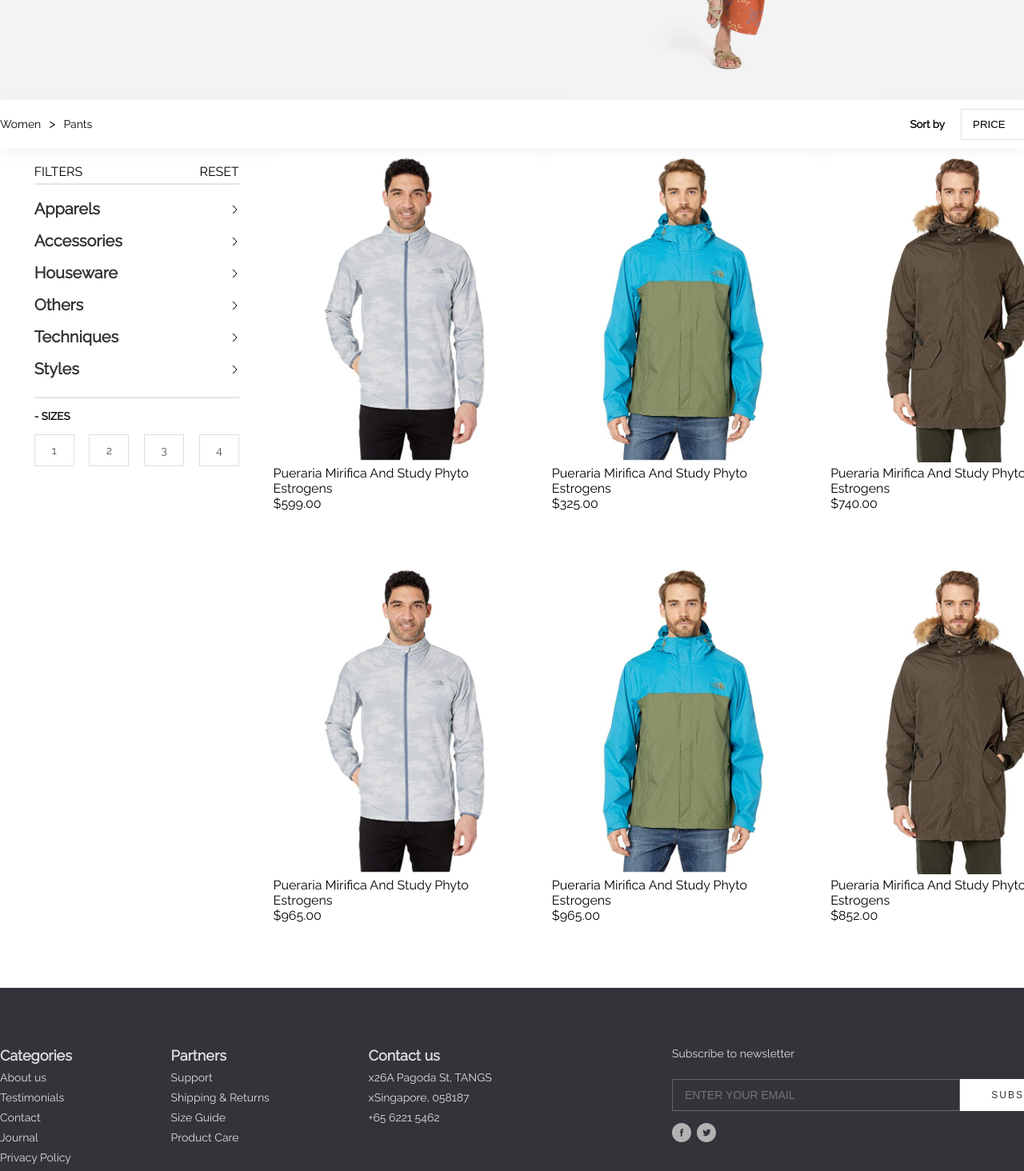
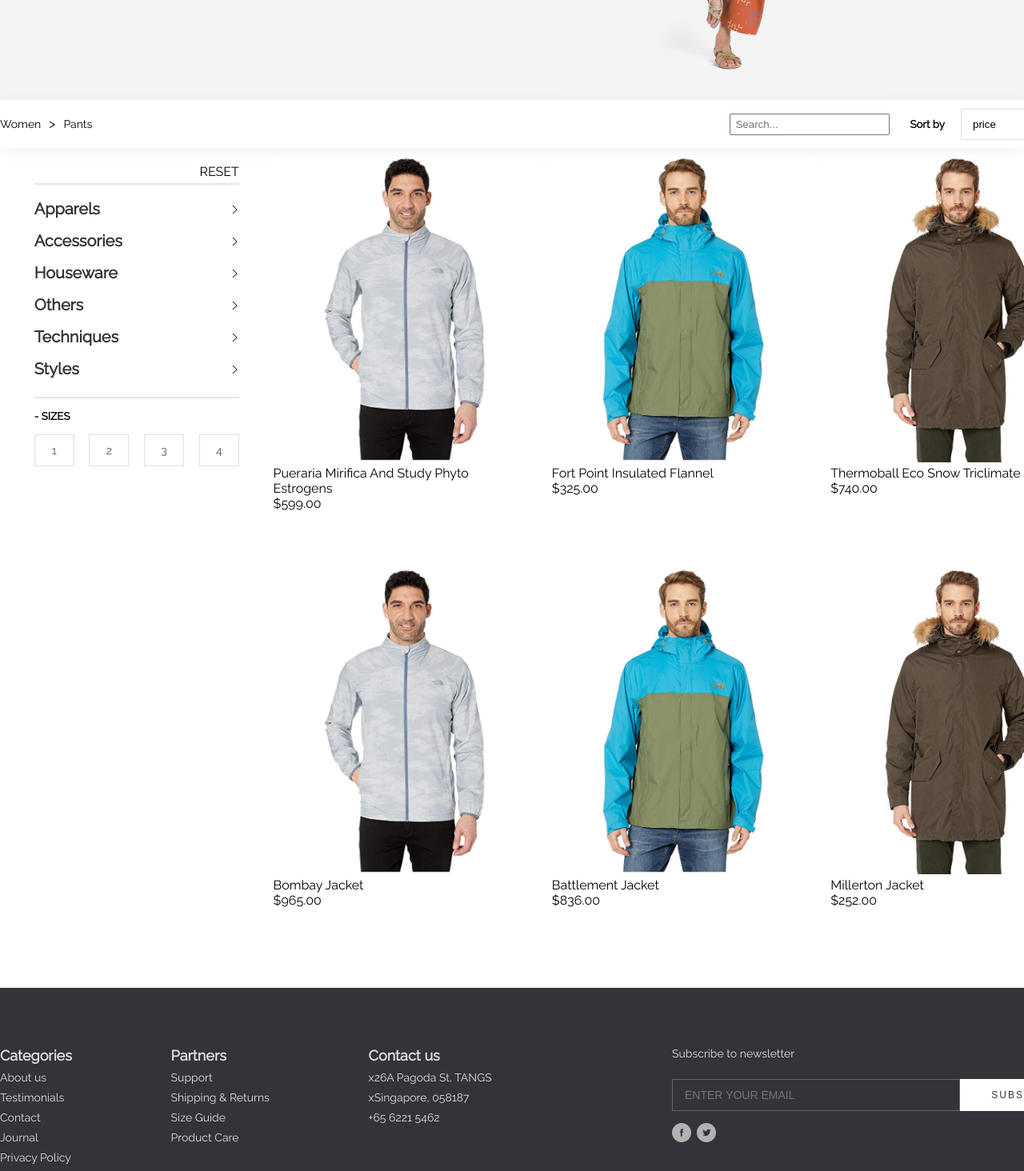
Before and after one commit to ArthurDorokin/online-store, a React (Create React App) app: page / in a window 1280 px wide. Shown: the part 600-2064 px from the top of the page at 80% size. Built offline with nearby package versions, Linux system fonts and the light colour scheme.

Commit message:
small change in structure

```diff
--- a/src/components/constants.js
+++ b/src/components/constants.js
@@ -8,32 +8,32 @@
         },
         {
             img: '../img/81kH6yCcnWL._SX700_.jpg',
-            description: 'Pueraria Mirifica And Study Phyto Estrogens',
+            description: 'Fort Point Insulated Flannel',
             price: '$325.00',
             id: 2
         },
         {
             img: '../img/81xFNXOeMfL._SX700_.jpg',
-            description: 'Pueraria Mirifica And Study Phyto Estrogens',
+            description: 'Thermoball Eco Snow Triclimate',
             price: '$740.00',
             id: 3
         },
         {
             img: '../img/71epjBy+bNL._SX700_.jpg',
-            description: 'Pueraria Mirifica And Study Phyto Estrogens',
+            description: 'Bombay Jacket',
             price: '$965.00',
             id: 4
         },
         {
             img: '../img/81kH6yCcnWL._SX700_.jpg',
-            description: 'Pueraria Mirifica And Study Phyto Estrogens',
-            price: '$965.00',
+            description: 'Battlement Jacket',
+            price: '$836.00',
             id: 5
         },
         {
             img: '../img/81xFNXOeMfL._SX700_.jpg',
-            description: 'Pueraria Mirifica And Study Phyto Estrogens',
-            price: '$852.00',
+            description: 'Millerton Jacket',
+            price: '$252.00',
             id: 6
         }],
 
@@ -52,10 +52,6 @@
             info: 'WELCOME, ALEX',
             img: '../img/rectangle.svg',
             alt: 'rectangle'
-        },
-        {
-            img: '../img/search.svg',
-            alt: 'search'
         },
         {
             img: '../img/Heart.svg',
@@ -85,7 +81,7 @@
 };
 
 const sortSelectList = {
-    "Sort by": ["PRICE", "PRICE 1", "PRICE 2", "PRICE 3", "PRICE 4", "PRICE 5"]
+    "Sort by": ["price", "name"]
 };
 
 const selectSize = {
--- a/src/components/sidebar/SortFilter.jsx
+++ b/src/components/sidebar/SortFilter.jsx
@@ -3,7 +3,6 @@
 export const SortFilter = () => {
     return (
         <div className="sortFilter">
-            <div>FILTERS</div>
             <div>RESET</div>
         </div>
     )
--- a/src/components/sidebar/sidebar.css
+++ b/src/components/sidebar/sidebar.css
@@ -2,12 +2,13 @@
     width: 25%;
 }
 
-.sidebar .sortFilter {
+.sidebar .sortFilter > div{
     display: flex;
-    justify-content: space-between;
+    justify-content: flex-end;
     border-bottom: 2px solid rgba(0, 0, 0, .1);
     margin: 10px 0;
     padding: 0 0 5px 0;
+    cursor: pointer;
 }
 
 .sidebar .sortFilter p {
--- a/src/components/sortPanel/SortPanel.jsx
+++ b/src/components/sortPanel/SortPanel.jsx
@@ -12,6 +12,9 @@
                 </ul>
             </div>
             <div className="sort">
+                <div className="search">
+                    <input className="search-input" type="text" placeholder="Search..."/>
+                </div>
                 {Object.entries(sortSelectList).map(([key, items], index) => (
                     <div key={index} className="block-item">
                         <h5>{key}</h5>
--- a/src/components/sortPanel/sortPanel.css
+++ b/src/components/sortPanel/sortPanel.css
@@ -34,6 +34,21 @@
     color: #030303;
 }
 
+.sortPanel .sort {
+    display: flex;
+    align-items: center;
+}
+
+.sortPanel .sort .search {
+    padding: 0 25px 0 0;
+}
+
+.sortPanel .sort .search-input {
+    padding: 4px 5px;
+    width: 200px;
+    outline: none;
+}
+
 .sortPanel .sort .block-item {
     display: flex;
     align-items: center;
```
